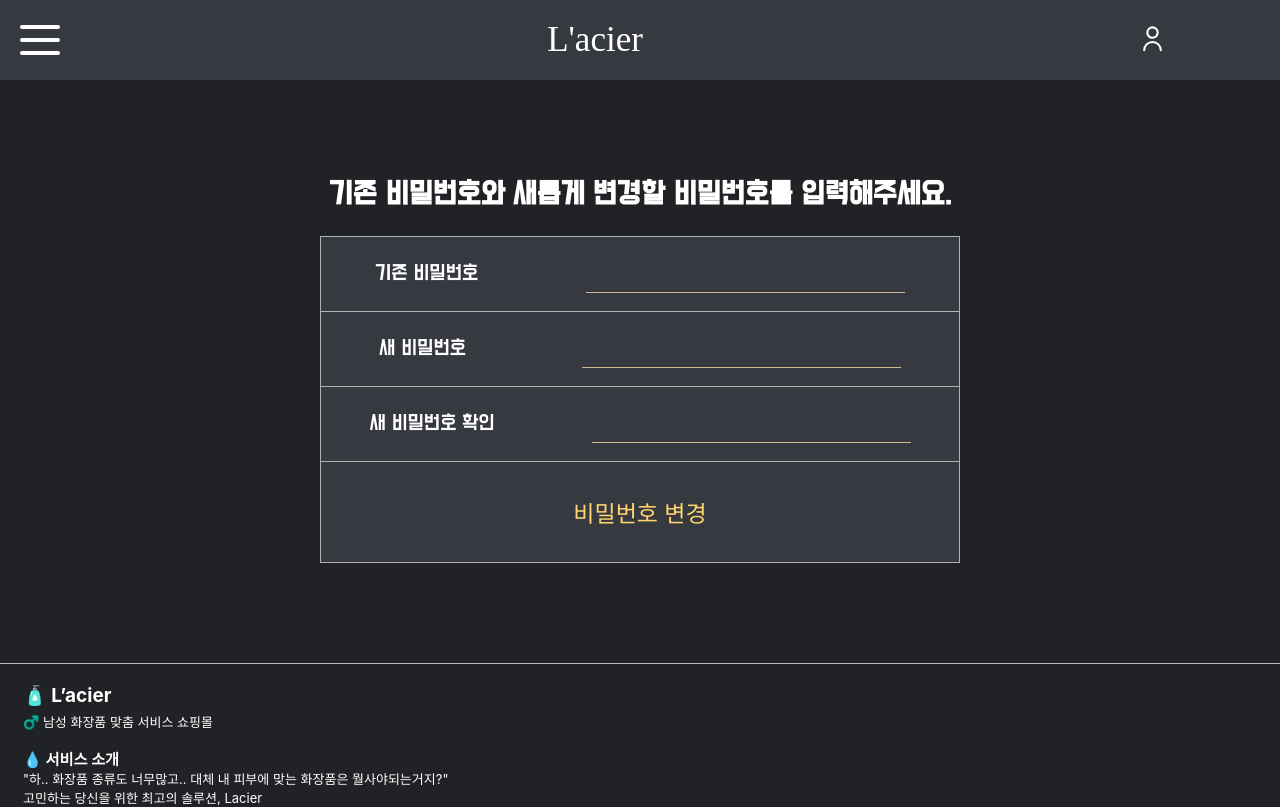
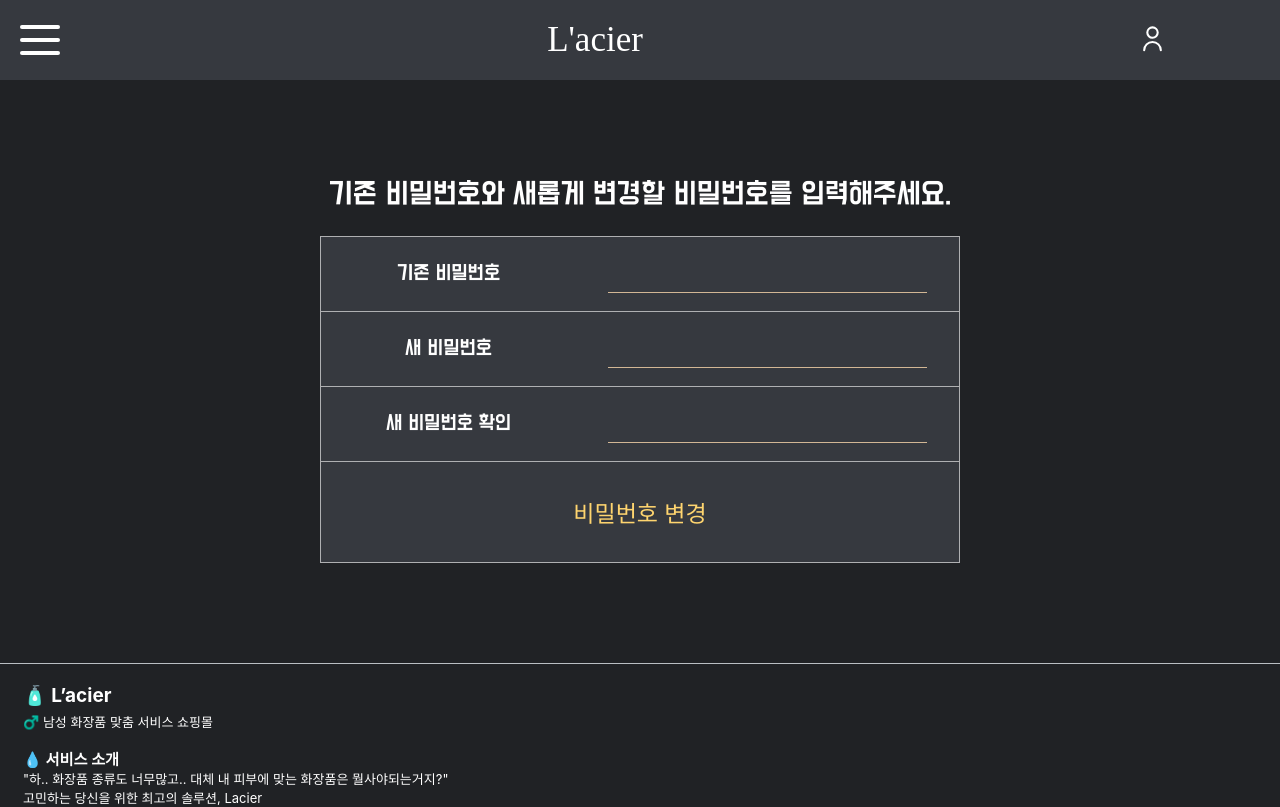
Before and after one commit to codestates-seb/seb41_main_002, a React (Create React App) app in the folder client/: page /resetPw in a window 1280 px wide. Shown: the top 807 px of the page. Built offline with nearby package versions, Linux system fonts and the light colour scheme.

Commit message:
[FE Refact]비밀번호 재설정 페이지 로직 수정 및 불필요한 코드 삭제

```diff
--- a/client/src/Pages/ResetPw.tsx
+++ b/client/src/Pages/ResetPw.tsx
@@ -14,7 +14,8 @@ const InfoWrapper = styled.div`
   height: 75px;
   border-bottom: 1px solid rgba(255, 255, 255, 0.6);
 `;
-const memberId = Number(sessionStorage.getItem("memberId"));
+
+const MEMBER_ID = Number(sessionStorage.getItem("memberId"));
 
 export default function ResetPw() {
   const navigate = useNavigate();
@@ -39,13 +40,11 @@ export default function ResetPw() {
 
     if (resetPwData.newPassword === resetPwData.oldPassword) {
       alert("기존 비밀번호와 새 비밀번호가 동일합니다.");
-    }
-
-    if (confirmNewPw !== resetPwData.newPassword) {
+    } else if (confirmNewPw !== resetPwData.newPassword) {
       alert("새 비밀번호가 일치하지 않습니다.");
     } else if (confirmNewPw === resetPwData.newPassword) {
-      if (window.confirm("새 비밀번호로 변경합니다.")) {
-        resetMemberPw(memberId, resetPwData).then(() => {
+      if (window.confirm("비밀번호를 변경하시겠습니까?")) {
+        resetMemberPw(MEMBER_ID, resetPwData).then(() => {
           onLogout().then(() => {
             navigate("/");
             window.location.reload();
@@ -71,6 +70,7 @@ export default function ResetPw() {
               name="oldPassword"
               value={resetPwData.oldPassword}
               onChange={handleResetPwData}
+              required
             />
           </InfoWrapper>
           <InfoWrapper>
@@ -81,6 +81,7 @@ export default function ResetPw() {
               name="newPassword"
               value={resetPwData.newPassword}
               onChange={handleResetPwData}
+              required
             />
           </InfoWrapper>
           <InfoWrapper>
@@ -90,6 +91,7 @@ export default function ResetPw() {
               type="password"
               value={confirmNewPw}
               onChange={handleConfirmPw}
+              required
             />
           </InfoWrapper>
         </div>
--- a/client/src/Pages/Style/resetPw.css
+++ b/client/src/Pages/Style/resetPw.css
@@ -4,7 +4,6 @@
 }
 .Reset_Pw_Intro {
   font-size: 25px;
-  font-weight: 600;
   margin: 25px 0;
 }
 
@@ -15,6 +14,10 @@
   font-size: 17px;
   background-color: var(--dark3);
   border: 1px solid rgba(255, 255, 255, 0.6);
+}
+
+.Input_Label {
+  width: 30%;
 }
 
 .Input_Content {
```
